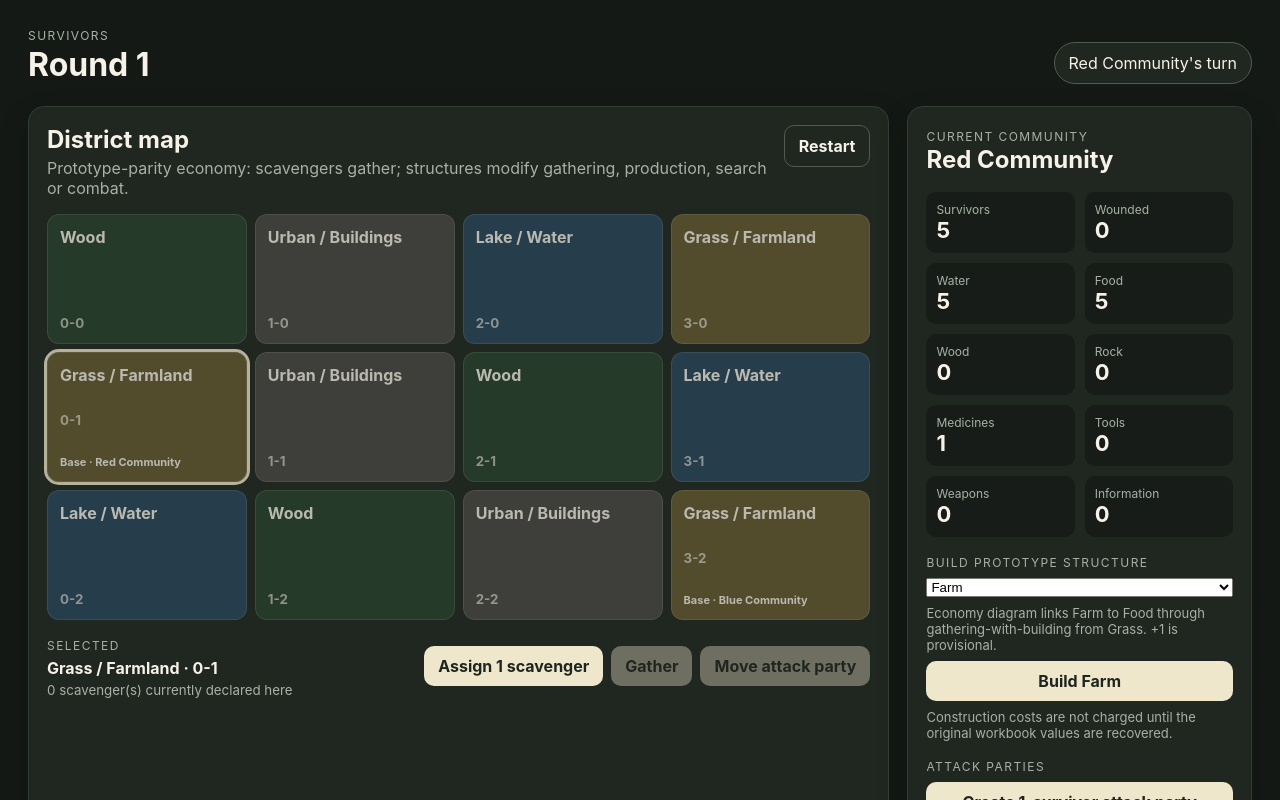
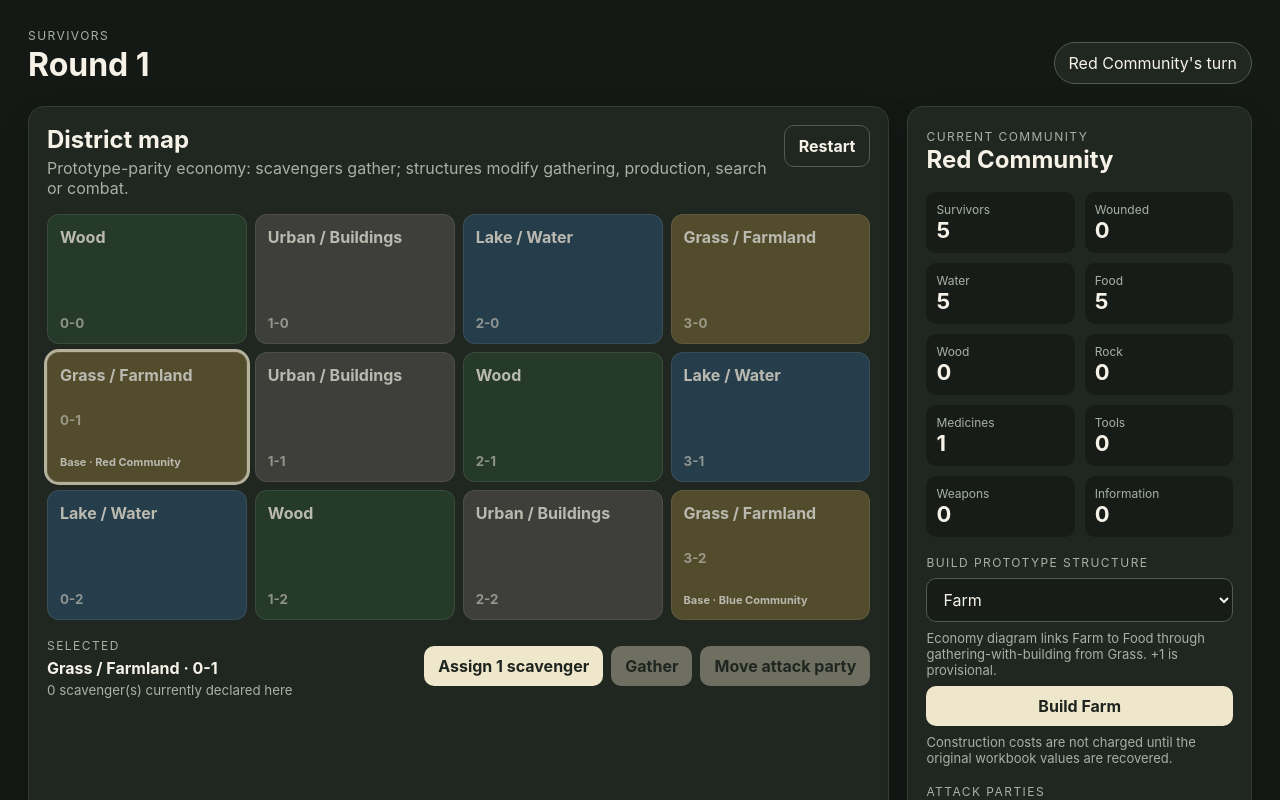
Before and after one commit to imanoliri/survivors, a React (Vite) app: page / in a window 1280 px wide. Shown: the top 800 px of the page. Built offline with nearby package versions, Linux system fonts and the light colour scheme.

Commit message:
Style building selector

```diff
--- a/src/ui/styles.css
+++ b/src/ui/styles.css
@@ -7,7 +7,7 @@
 
 * { box-sizing: border-box; }
 body { margin: 0; min-width: 320px; min-height: 100vh; background: #151916; }
-button { font: inherit; }
+button, select { font: inherit; }
 
 .app-shell { max-width: 1280px; margin: 0 auto; padding: 28px; }
 .topbar { display: flex; justify-content: space-between; align-items: end; margin-bottom: 22px; }
@@ -42,6 +42,7 @@ button { font: inherit; }
 button { border: 0; border-radius: 10px; padding: 10px 14px; background: #efe7cb; color: #1e241f; font-weight: 700; cursor: pointer; }
 button.secondary { background: transparent; color: #f6f2e8; border: 1px solid #515b50; }
 button:disabled { cursor: not-allowed; opacity: .38; }
+select { width: 100%; border: 1px solid #515b50; border-radius: 10px; padding: 10px 12px; background: #171c18; color: #f6f2e8; }
 .sidebar { display: grid; gap: 18px; align-content: start; }
 .stat-grid { display: grid; grid-template-columns: 1fr 1fr; gap: 10px; margin: 18px 0; }
 .stat { background: #171c18; border-radius: 10px; padding: 10px; }
@@ -50,6 +51,7 @@ button:disabled { cursor: not-allowed; opacity: .38; }
 .expedition-controls { display: grid; gap: 8px; margin: 18px 0; }
 .group-button { background: transparent; color: #f6f2e8; border: 1px solid #515b50; text-align: left; font-weight: 600; }
 .group-button.selected-group { border-color: #efe7cb; background: #2b332c; }
+.party-row { display: grid; grid-template-columns: 1fr auto; gap: 8px; }
 .hint { color: #a8b1a6; font-size: 13px; margin: 0; }
 .end-turn { width: 100%; }
 .error { color: #ffb8b8; margin-bottom: 0; }
```
